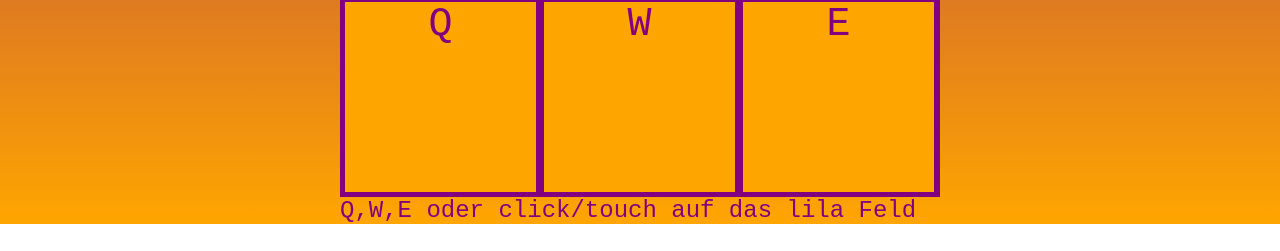
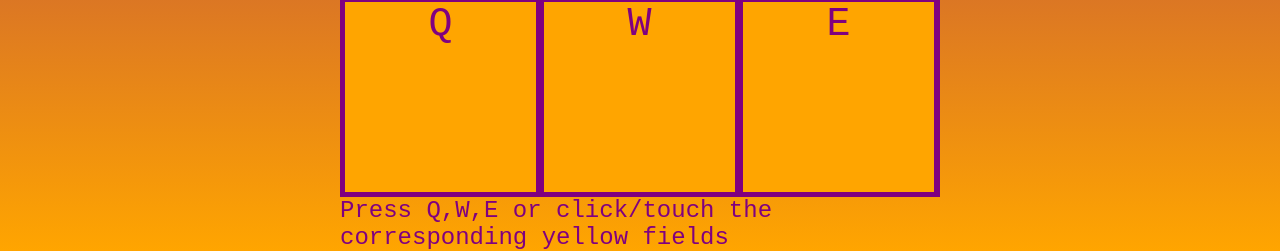
Before and after one commit to SixElements/prototype-hex, a plain HTML site: page index.html in a window 1280 px wide. Shown: the part 648-899 px from the top of the page. Before the commit the page ends 872 px from the top, so only its background shows below. Drawn offline with Linux system fonts and the light colour scheme.

Commit message:
Update hint

```diff
--- a/index.html
+++ b/index.html
@@ -18,7 +18,7 @@
         <div>W</div>
         <div>E</div>
     </div>
-    <div class="hint">Q,W,E oder click/touch auf das lila Feld</div>
+    <div class="hint">Press Q,W,E or click/touch the corresponding yellow fields</div>
 </body>
 </html>
 <script type="module" src="src/js/Game.js"></script>
```
